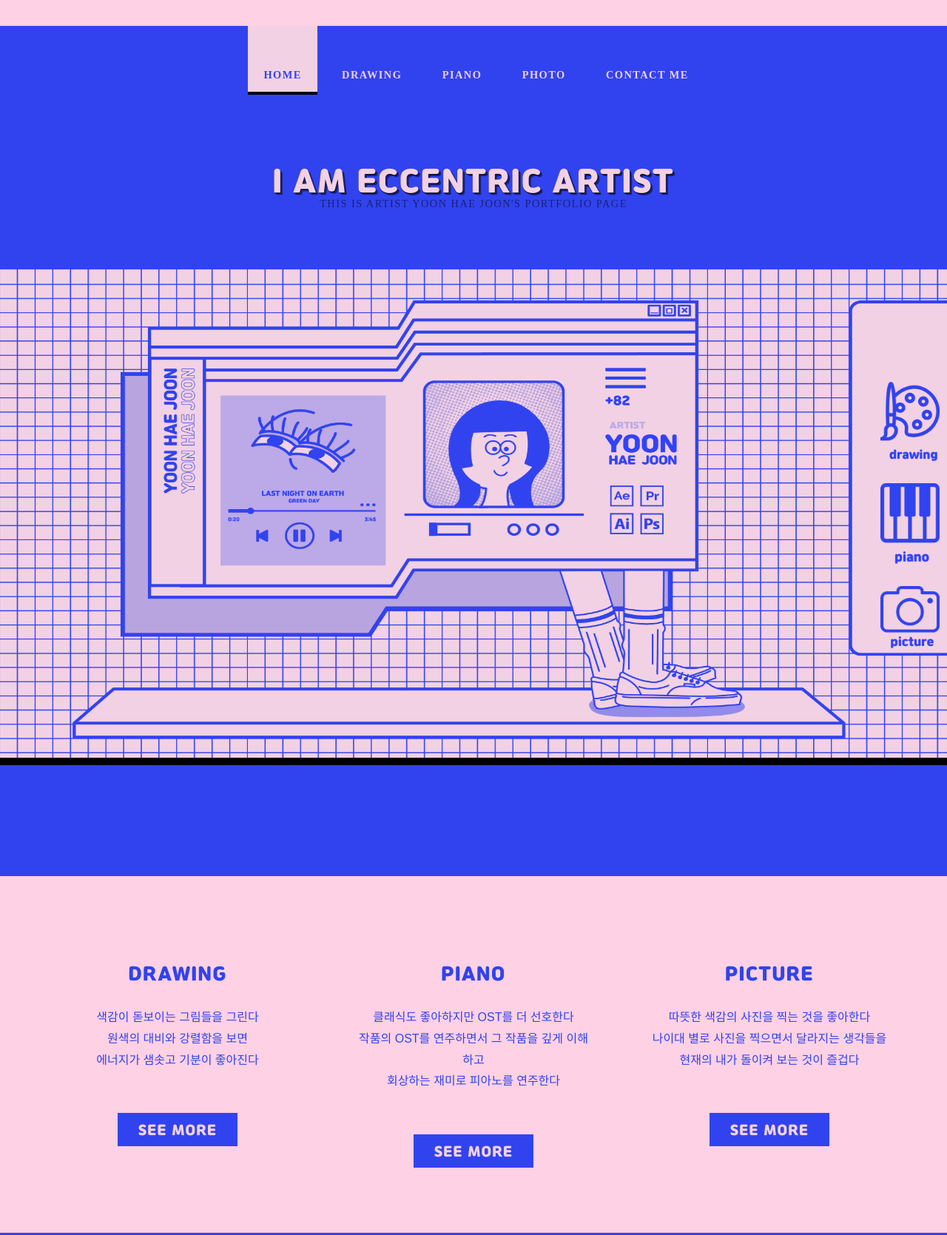
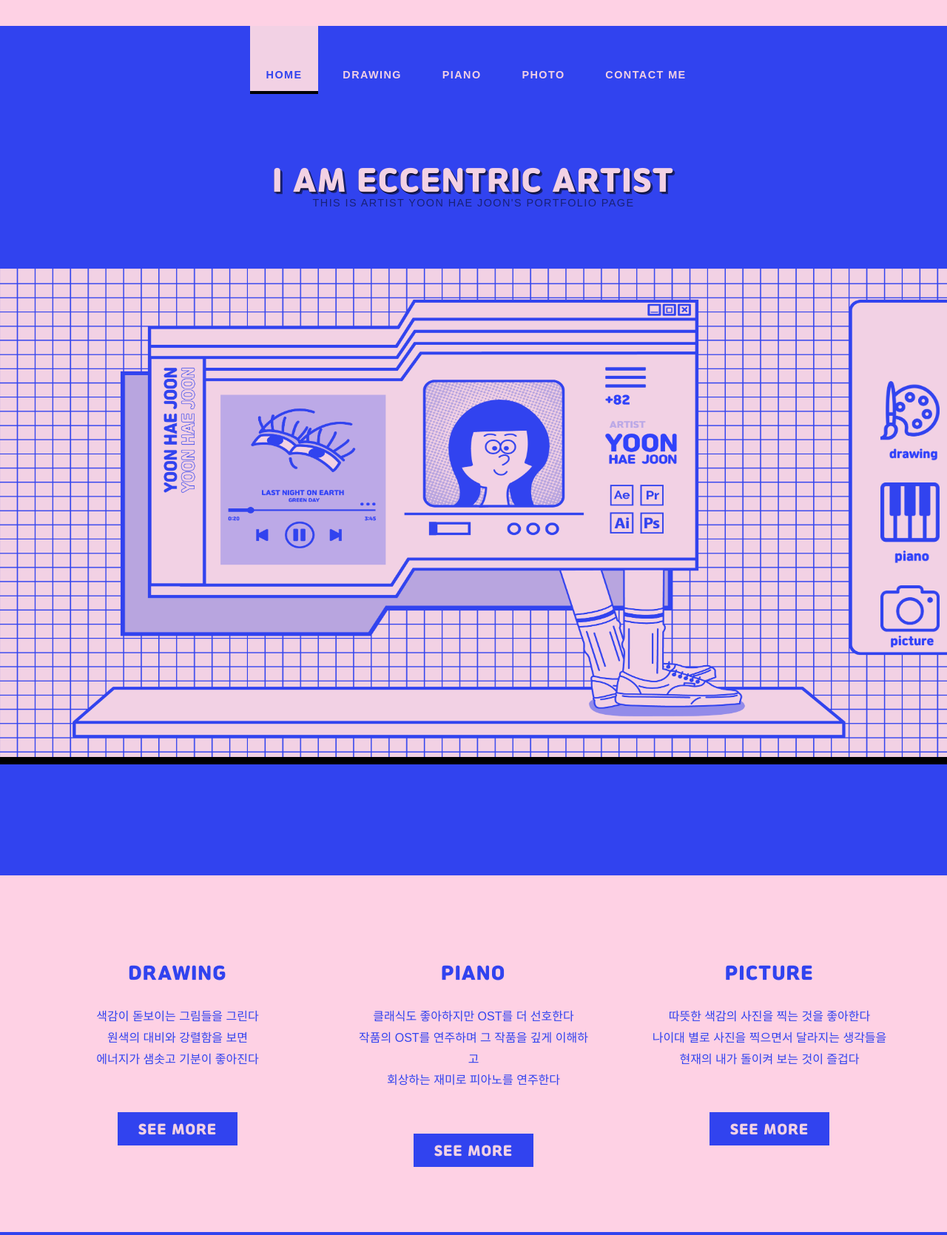
Before and after one commit to YOON-HAEJOON/final, a plain HTML site: page page/index.html in a window 1280 px wide. Shown: the top 1669 px of the page at 74% size. Drawn offline with Linux system fonts and the light colour scheme.

Commit message:
index font correct

```diff
--- a/page/index.html
+++ b/page/index.html
@@ -50,7 +50,7 @@
 		<div class="title">
 			<h2>PIANO</h2>
 		</div>
-		<p> 클래식도 좋아하지만 OST를 더 선호한다<br> 작품의 OST를 연주하면서 그 작품을 깊게 이해하고<br> 회상하는 재미로 피아노를 연주한다</p><br><br><br>
+		<p> 클래식도 좋아하지만 OST를 더 선호한다<br> 작품의 OST를 연주하며 그 작품을 깊게 이해하고<br> 회상하는 재미로 피아노를 연주한다</p><br><br><br>
 		<a href="ghibli.html" class="button">SEE MORE</a> </div>
 	<div id="tbox3">
 		<div class="title">
--- a/page/style.css
+++ b/page/style.css
@@ -321,6 +321,7 @@
 		text-transform: uppercase;
 		font-size: 0.90em;
 		color: rgba(0,0,0,0.5);
+        font-family: sans-serif;
 	}
 
 
@@ -333,13 +334,13 @@
 	#menu ul
 	{
 		text-align: center;
-        font-family: KoPubWorld Dotum_Pro Medium;
+
 	}
 
 	#menu li
 	{
 		display: inline-block;
-        font-family: KoPubWorld Dotum_Pro Medium;
+        font-family:sans-serif;
 	}
 
 	#menu li a, #menu li span
@@ -548,6 +549,7 @@ td2{
 	{
 		letter-spacing: 0.10em;
 		text-align: center;
+        font-family: sans-serif;
 	}
 
 	#three_contents .title h2
```
